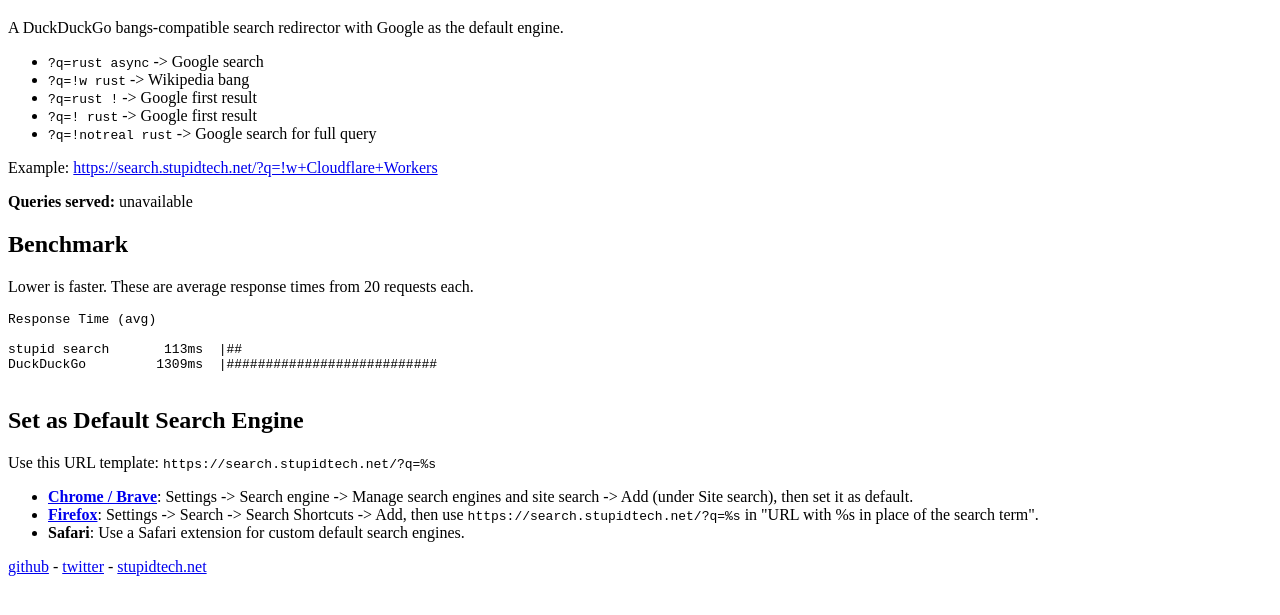
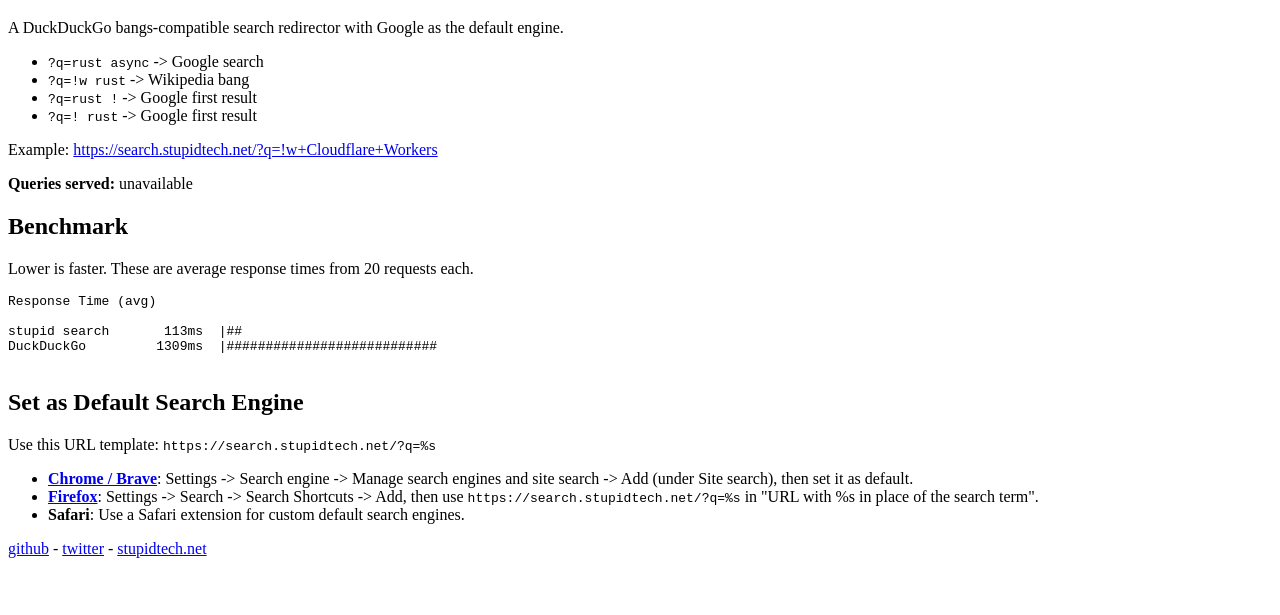
Before and after one commit to stephancill/search-bangs-worker, a website: page public/index.html in a window 1280 px wide. Shown: the part 61-676 px from the top of the page. Drawn offline with Linux system fonts and the light colour scheme; no server answers.

Commit message:
docs: remove unknown bang example

```diff
--- a/public/index.html
+++ b/public/index.html
@@ -21,7 +21,6 @@
       <li><code>?q=!w rust</code> -> Wikipedia bang</li>
       <li><code>?q=rust !</code> -> Google first result</li>
       <li><code>?q=! rust</code> -> Google first result</li>
-      <li><code>?q=!notreal rust</code> -> Google search for full query</li>
     </ul>
     <p>
       Example:
```
